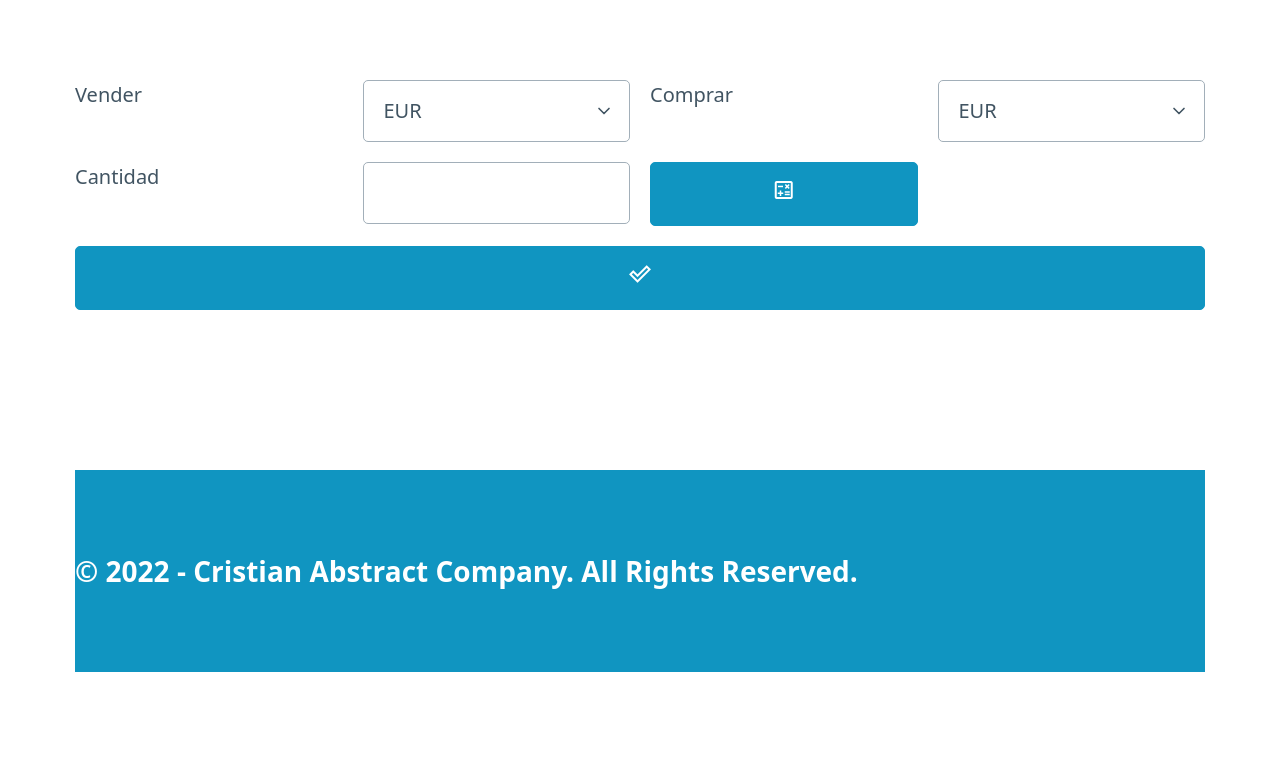
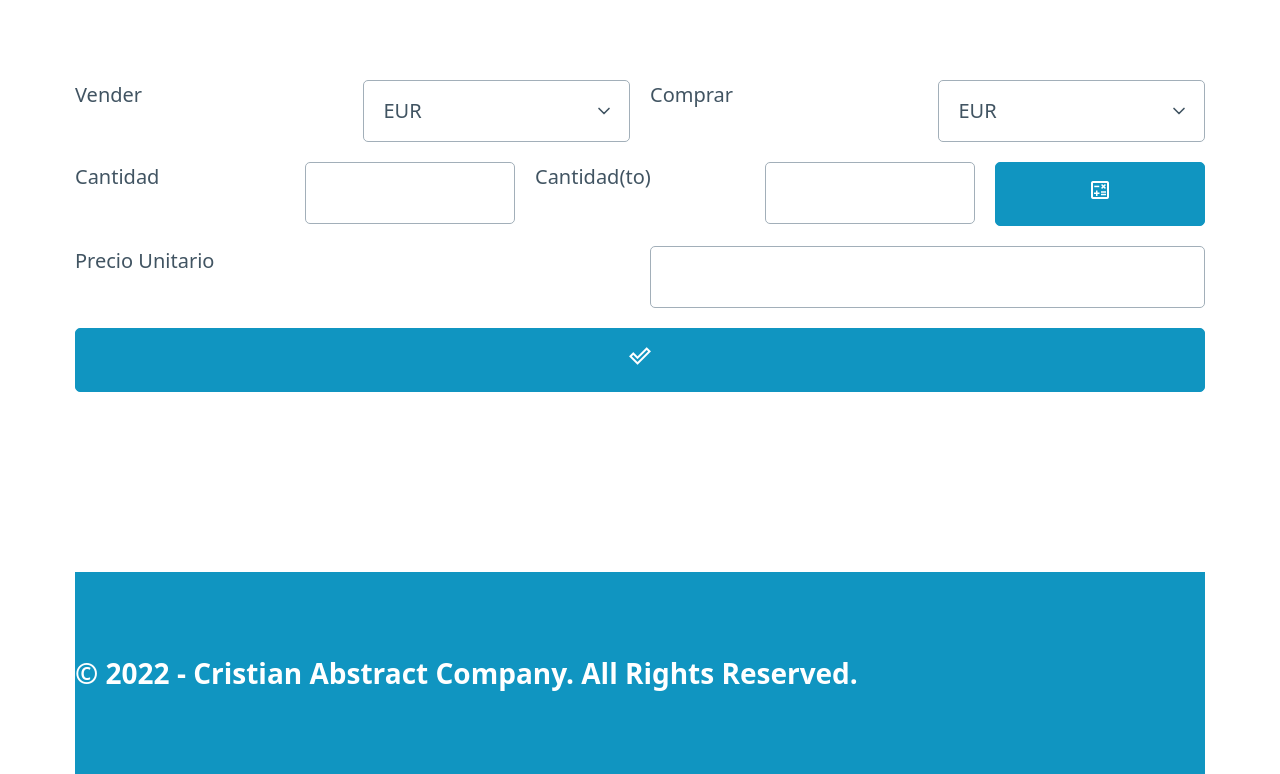
Before and after one commit to cristianchantada/proyecto_cristian_coin, a Flask app: page /purchase in a window 1280 px wide. Shown: the part 272-1046 px from the top of the page. Before the commit the page ends 944 px from the top, so only its background shows below. Run offline with Flask 2, Linux system fonts and the light colour scheme.

Commit message:
Prosigo desarrollando purchase

```diff
--- a/cristian_coin/forms.py
+++ b/cristian_coin/forms.py
@@ -7,3 +7,5 @@ class PurchaseForm(FlaskForm):
     moneda_from = SelectField("Vender", choices=["EUR", "BTC", "ETH", "USDT", "BNB", "XRP", "ADA", "SOL", "DOT", "MATIC"], validate_choice=True)
     moneda_to = SelectField("Comprar", choices=["EUR", "BTC", "ETH", "USDT", "BNB", "XRP", "ADA", "SOL", "DOT", "MATIC"], validate_choice=True)
     cantidad_from = FloatField("Cantidad", validators=[DataRequired()])
+    quantity = FloatField("Cantidad(to)", validators=[])
+    unitary_prize = FloatField("Precio Unitario", validators=[])
--- a/cristian_coin/models.py
+++ b/cristian_coin/models.py
@@ -22,7 +22,7 @@ def choose_my_coins():
 
     return my_dicts_coins
 
-def dict_moneda_from(moneda_to, my_dicts_coins):
+def dict_moneda(moneda_to, my_dicts_coins):
     for dict_coin in my_dicts_coins:
         if dict_coin['asset_id_quote'] == moneda_to:
             dict_coin_true = dict_coin
--- a/cristian_coin/routes.py
+++ b/cristian_coin/routes.py
@@ -1,6 +1,6 @@
 from cristian_coin import app
 from flask import render_template, request
-from cristian_coin.models import select_all, choose_my_coins, dict_moneda_from
+from cristian_coin.models import select_all, choose_my_coins, dict_moneda
 from cristian_coin.forms import PurchaseForm
 
 @app.route("/")
@@ -11,15 +11,20 @@ def index():
 @app.route("/purchase", methods=["GET", "POST"])
 def coin_operation():
     operation = PurchaseForm()
+
+
     if request.method == "GET":
         return render_template("operations.html", pageTitle= "Compra", operation_form= operation)
-    else:
+    elif request.method == "POST":
         all_my_dict_coins = choose_my_coins()
-        my_dict_coin = dict_moneda_from(operation.data["moneda_to"], all_my_dict_coins )
-        precio_unitario = 1 / my_dict_coin["rate"]
-        return render_template("operations.html", pageTitle= "Compra", operation_form= operation, unitary_prize= precio_unitario)
+        my_dict_coin_to = dict_moneda(operation.data["moneda_to"], all_my_dict_coins )
+        my_dict_coin_from = dict_moneda(operation.data["moneda_from"], all_my_dict_coins )
 
-        #, quantity= cantidad, unitary_prize= precio_unitario
+        convers_eur_coin_to = 1 / my_dict_coin_to["rate"]
+        convers_eur_coin_from = 1 / my_dict_coin_from["rate"]
+        cantidad_to = convers_eur_coin_from / convers_eur_coin_to
+
+        return render_template("operations.html", pageTitle= "Compra", operation_form= operation, quantity= cantidad_to, unitary_prize=convers_eur_coin_from)
 
 @app.route("/status")
 def wallet_status():
--- a/cristian_coin/templates/operations.html
+++ b/cristian_coin/templates/operations.html
@@ -16,16 +16,17 @@
             {{ operation_form.cantidad_from.label}}
             {{ operation_form.cantidad_from}}
 
+            {{ operation_form.quantity.label}}
+            {{ operation_form.quantity}}
+
             <button type="submit"><span class="material-symbols-outlined">calculate</span></button>
 
-            <table>
-                <tbody>
-                    <tr>{{ quantity }}</tr>
-                    <tr>{{ unitary_prize }}</tr>
-                </tbody>
-            </table>
         </div>
-        <div>
+        <div class="grid">
+            {{ operation_form.unitary_prize.label}}
+            {{ operation_form.unitary_prize}}
+        </div>
+        <div class="grid">
             <button type="submit" id="btn-valida"><span class="material-symbols-outlined">done_outline</span></button>
         </div>
 
```
